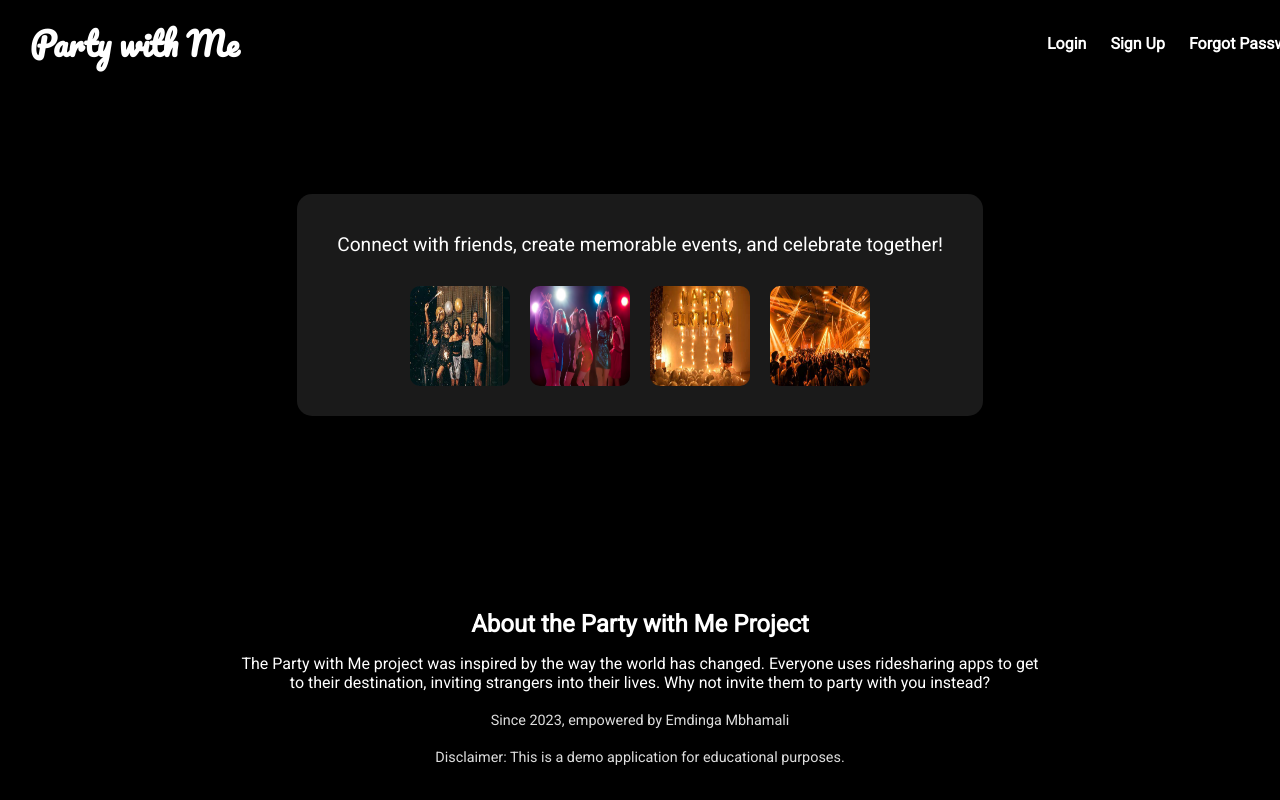
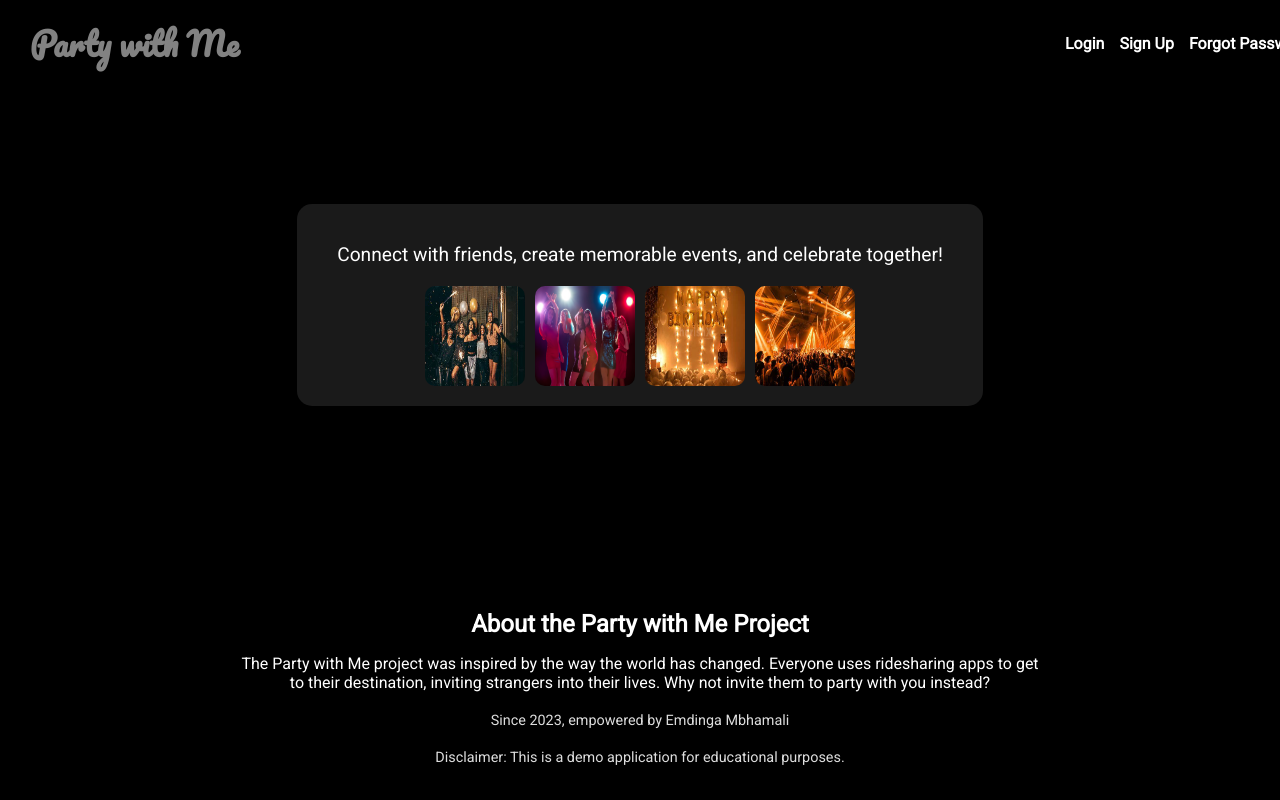
Before and after one commit to emdinga/Party_with_me, a Flask app: page / in a window 1280 px wide. Run offline with Flask 2, Linux system fonts and the light colour scheme; data that the repository does not hold is empty.

Commit message:
fixing blinking issues

```diff
--- a/static/style.css
+++ b/static/style.css
@@ -31,18 +31,24 @@
     font-family: 'Pacifico', cursive;
     font-size: 2rem;
     margin: 0;
+    animation: blink 1.5s infinite;
+}
+
+.auth-links {
+    display: flex;
+    gap: 15px;
 }
 
 .auth-links a {
     color: white;
     text-decoration: none;
-    margin-left: 20px;
     font-weight: bold;
 }
 
 .auth-links a:hover {
     text-decoration: underline;
 }
+
 /* Animation for blinking effect */
 @keyframes blink {
     0% { opacity: 1; }
@@ -66,6 +72,8 @@
     padding: 20px 40px;
     backdrop-filter: blur(10px);
     box-shadow: 0 4px 15px rgba(0, 0, 0, 0.2);
+    width: 90%;
+    max-width: 800px;
 }
 
 .card header p {
@@ -73,16 +81,16 @@
     margin-bottom: 20px;
 }
 
-.card .party-images {
+.party-images {
     display: flex;
     flex-wrap: wrap;
+    gap: 10px;
     justify-content: center;
 }
 
-.card .party-images img {
+.party-images img {
     width: 100px;
     height: 100px;
-    margin: 10px;
     border-radius: 10px;
 }
 
```
